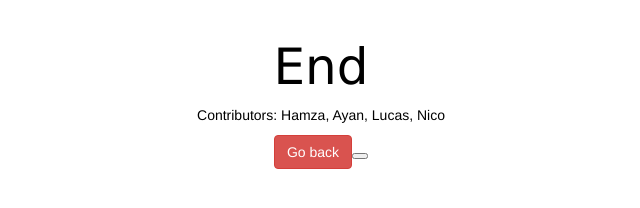
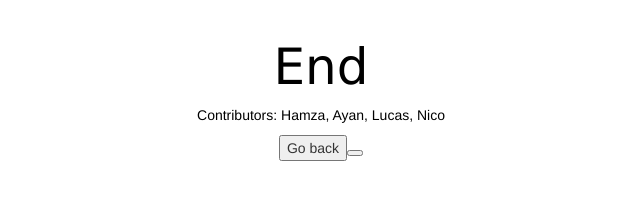
Before and after one commit to DullQ/FootAnkleBrace, a plain HTML site: page endpage.html in a window 1280 px wide. Shown: the whole page, without its empty margins (319-959 px from the left). Drawn offline with nearby package versions, Linux system fonts and the light colour scheme; a web font is replaced by a local one.

Commit message:
Update endpage.html

```diff
--- a/endpage.html
+++ b/endpage.html
@@ -18,7 +18,7 @@
 	<br>
    <h1 id="Title">End</h1>
    <p id="Subtitle">Contributors: Hamza, Ayan, Lucas, Nico</p>
-   <button class="btn btn-danger" onclick=Firstpage()>Go back<button>
+   <button onclick=Firstpage()>Go back<button>
 </center>
 
 
```
